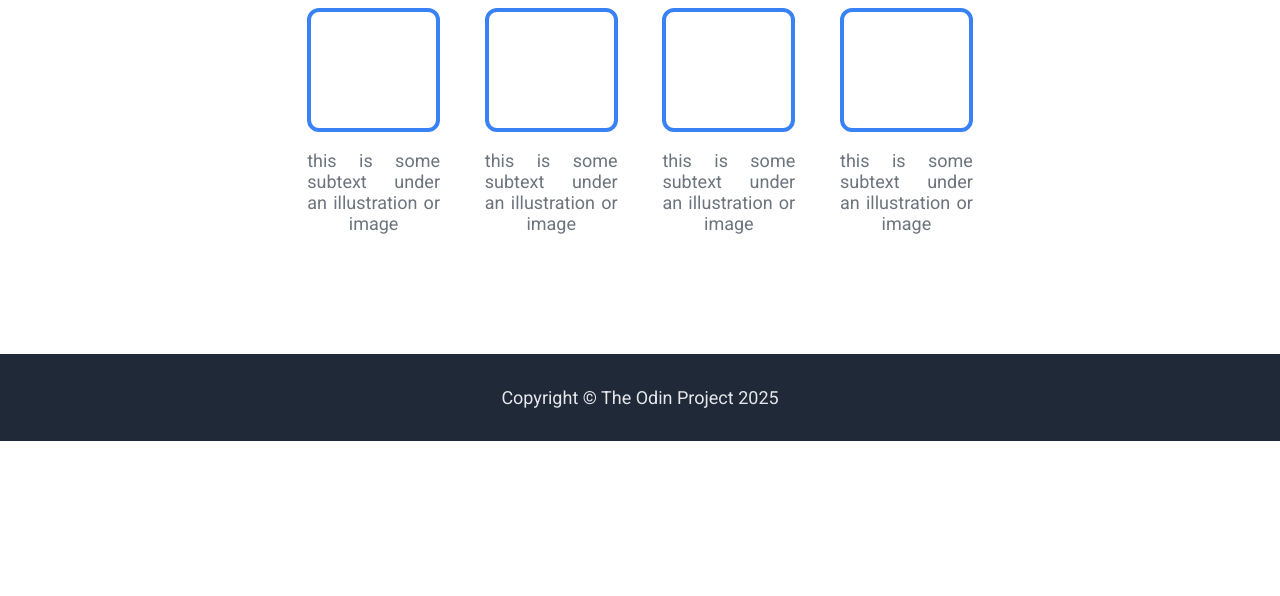
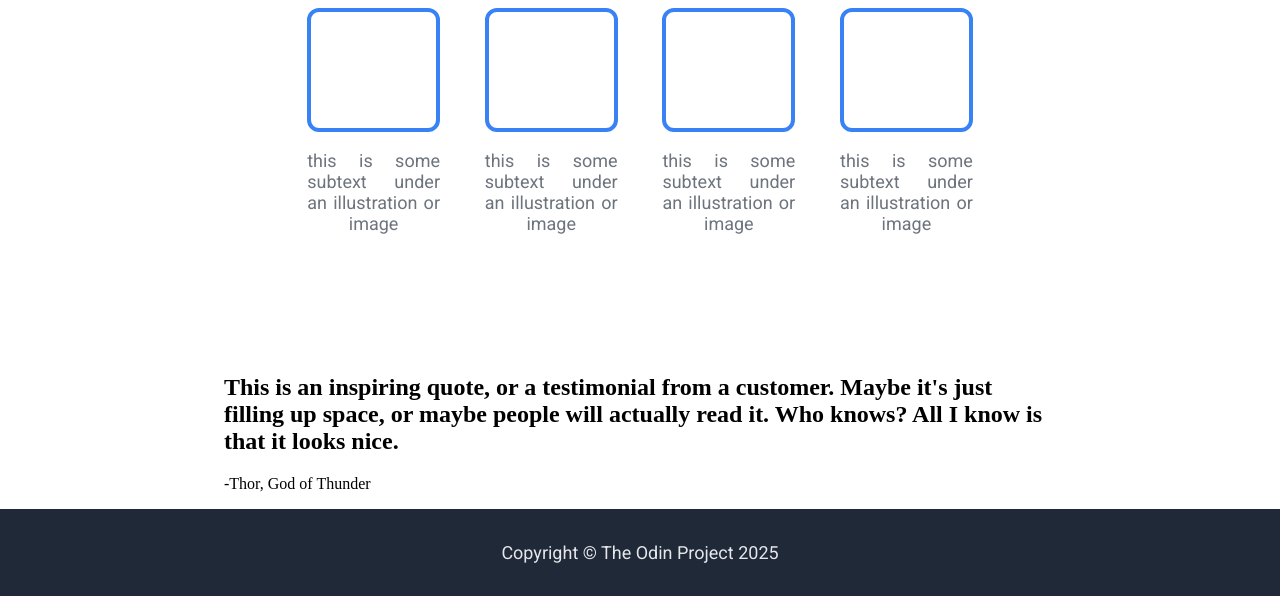
Before and after one commit to TambukinErick/flex-landing-page, a plain HTML site: page index.html in a window 1280 px wide. Shown: the part 600-1196 px from the top of the page. Before the commit the page ends 1041 px from the top, so only its background shows below. Drawn offline with Linux system fonts and the light colour scheme.

Commit message:
Add Quote section in index.html

```diff
--- a/index.html
+++ b/index.html
@@ -53,7 +53,10 @@
             </div>
         </div>
     </section>
-    <section class="quote"></section>
+    <section class="quote">
+        <h1>This is an inspiring quote, or a testimonial from a customer. Maybe it's just filling up space, or maybe people will actually read it. Who knows? All I know is that it looks nice.</h1>
+        <p>-Thor, God of Thunder</p>
+    </section>
     <section class="call2action"></section>
     <footer >
         <p class="roboto">
```
